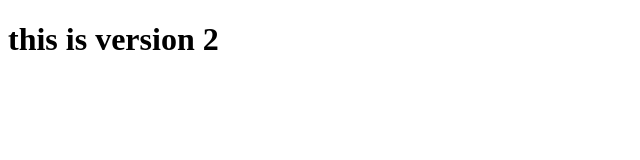
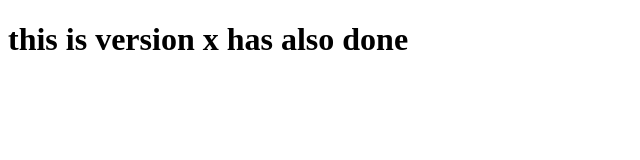
Before and after one commit to sudipgt/myrepo, a plain HTML site: page Git-repo/index.html in a window 1280 px wide. Shown: the whole page, without its empty margins (0-640 px from the left). Drawn offline with Linux system fonts and the light colour scheme.

Commit message:
vx is added

```diff
--- a/Git-repo/index.html
+++ b/Git-repo/index.html
@@ -6,6 +6,6 @@
     <title>Document</title>
 </head>
 <body>
-    <h1>this is version 2</h1>
+    <h1>this is version x  has also done<h1>
 </body>
 </html>
```
